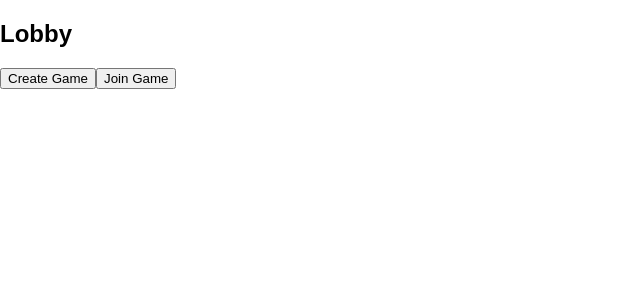
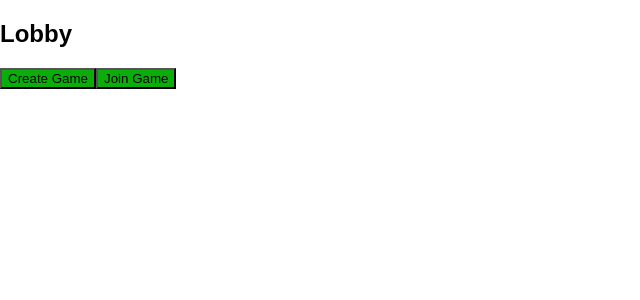
Before and after one commit to Ghost8345/Snakes_And_Ladders_Multiplayer, a React (Create React App) app in the folder FrontEnd/: page /Lobby in a window 1280 px wide. Shown: the top 300 px of the page, without its empty margins (0-640 px from the left). Built offline with nearby package versions, Linux system fonts and the light colour scheme; a web font is replaced by a local one.

Commit message:
front update

```diff
--- a/FrontEnd/src/Components/Lobby.jsx
+++ b/FrontEnd/src/Components/Lobby.jsx
@@ -18,8 +18,8 @@ export default function Login() {
       <form>
         <div>
         </div>
-        <button type="Game" onClick={handleCreateGameClick}>Create Game</button>
-        <button type="Lobby2" onClick={handleJoinGameClick}>Join Game</button>
+        <button class="btn bg-main text-white" type="Game" onClick={handleCreateGameClick}>Create Game</button>
+        <button class="btn bg-main text-white" type="Lobby2" onClick={handleJoinGameClick}>Join Game</button>
       </form>
     </div>
 
--- a/FrontEnd/src/Components/Lobby2.jsx
+++ b/FrontEnd/src/Components/Lobby2.jsx
@@ -39,7 +39,7 @@ export default function Login() {
             onChange={handleIdChange}
           />
         </div>
-        <button type="Game" onClick={handleJoinClick}>Join !</button>
+        <button class="btn bg-main text-white" type="Game" onClick={handleJoinClick}>Join !</button>
       </form>
     </div>
 
--- a/FrontEnd/src/Components/Login.jsx
+++ b/FrontEnd/src/Components/Login.jsx
@@ -54,9 +54,9 @@ export default function Login() {
             onChange={handlePasswordChange}
           />
         </div>
-        <button type="Login" onClick={handleLoginClick}>Login</button>
+        <button class="btn bg-main text-white" type="Login" onClick={handleLoginClick}>Login</button>
         <p>Or create a new account</p>
-        <button type="button" onClick={handleRegisterClick}>Register</button>
+        <button class="btn bg-main text-white" type="button" onClick={handleRegisterClick}>Register</button>
       </form>
     </div>
 
--- a/FrontEnd/src/Components/Register.jsx
+++ b/FrontEnd/src/Components/Register.jsx
@@ -55,9 +55,9 @@ export default function Register() {
                 onChange={handlePasswordChange}
               />
             </div>
-            <button type="submit" onClick={handleRegisterClick} >Register</button>
+            <button class="btn bg-main text-white" type="submit" onClick={handleRegisterClick} >Register</button>
             <p>Have an account?</p>
-            <button type = "button" onClick={handleLoginClick}>Login</button>
+            <button class="btn bg-main text-white" type = "button" onClick={handleLoginClick}>Login</button>
 
           </form>
         </div>
```
